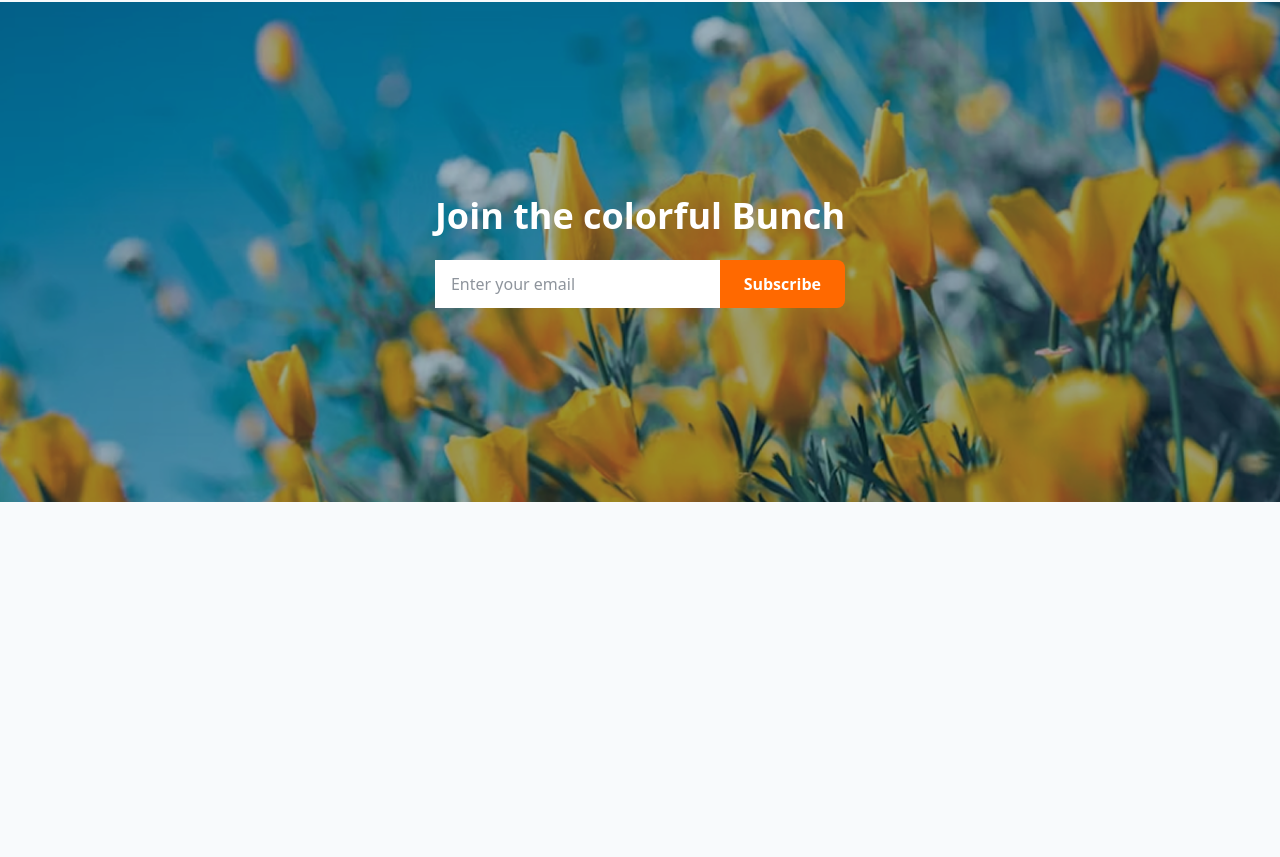
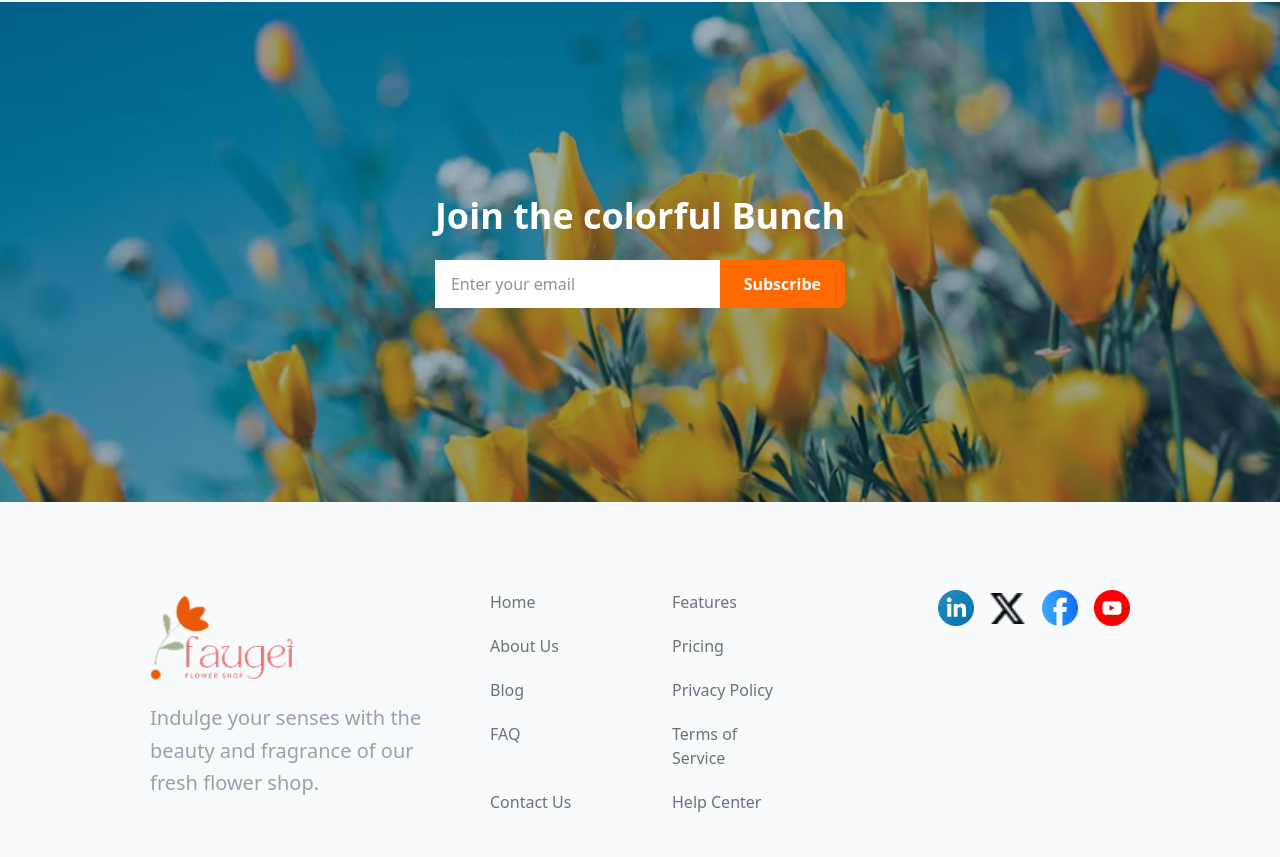
Before and after one commit to humu24004003/flower-shop-assignment, a plain HTML site: page index.html in a window 1280 px wide. Shown: the part 3942-4799 px from the top of the page. Before the commit the page ends 4444 px from the top, so only its background shows below. Drawn offline with nearby package versions, Linux system fonts and the light colour scheme.

Commit message:
add the footer part

```diff
--- a/index.html
+++ b/index.html
@@ -254,6 +254,7 @@
             </div>
         </div>
     </section>
+    <!--Newsletter-part-->
     <section
         class="bg-[url('assets/news-letter-bg.png')] bg-cover bg-center min-h-[500px] flex items-center justify-center">
         <div class="text-center">
@@ -266,12 +267,42 @@
                     Subscribe
                 </button>
             </form>
-
-
-
         </div>
     </section>
+    <!--footer-->
+    <footer
+        class="my-12 px-4 md:px-10 lg:px-[150px] py-10 flex flex-col md:grid grid-cols-3 items-start justify-between gap-10">
 
+        <div class="flex flex-col">
+            <img src="assets/logo.png" class="w-36 h-24 object-contain">
+            <p class="text-gray-400 mt-4 text-xl leading-relaxed max-w-[280px]">
+                Indulge your senses with the beauty and fragrance of our fresh flower shop.
+            </p>
+        </div>
+
+        <div class="flex md:justify-center w-full">
+            <ul class="grid grid-cols-2 gap-y-5 gap-x-16 w-fit p-0 m-0 list-none text-gray-500 font-medium">
+                <li><a class="hover:text-gray-800 cursor-pointer">Home</a></li>
+                <li><a class="hover:text-gray-800 cursor-pointer">Features</a></li>
+                <li><a class="hover:text-gray-800 cursor-pointer">About Us</a></li>
+                <li><a class="hover:text-gray-800 cursor-pointer">Pricing</a></li>
+                <li><a class="hover:text-gray-800 cursor-pointer">Blog</a></li>
+                <li><a class="hover:text-gray-800 cursor-pointer">Privacy Policy</a></li>
+                <li><a class="hover:text-gray-800 cursor-pointer">FAQ</a></li>
+                <li><a class="hover:text-gray-800 cursor-pointer">Terms of Service</a></li>
+                <li><a class="hover:text-gray-800 cursor-pointer">Contact Us</a></li>
+                <li><a class="hover:text-gray-800 cursor-pointer">Help Center</a></li>
+            </ul>
+        </div>
+
+        <div class="flex gap-4 md:justify-end w-full">
+            <img src="assets/icon-linkedin.png" class="w-9 h-9 object-contain cursor-pointer">
+            <img src="assets/icon-twitter.png" class="w-9 h-9 object-contain cursor-pointer">
+            <img src="assets/icon-facebook.png" class="w-9 h-9 object-contain cursor-pointer">
+            <img src="assets/icon-youtube.png" class="w-9 h-9 object-contain cursor-pointer">
+        </div>
+
+    </footer>
 </body>
 
 </html>
```
